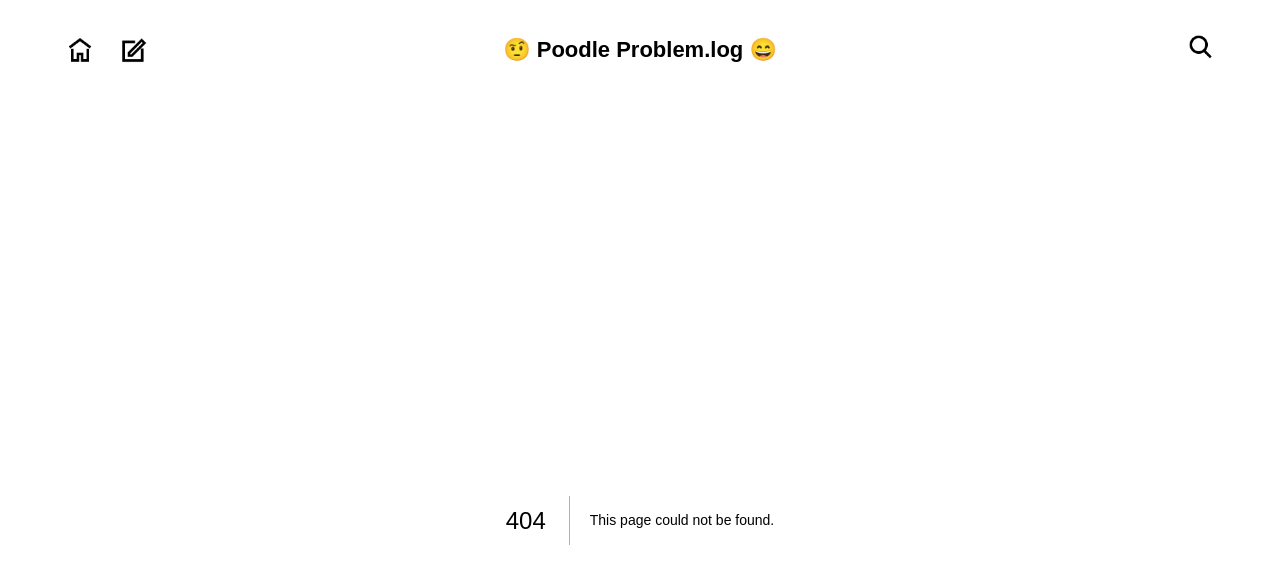
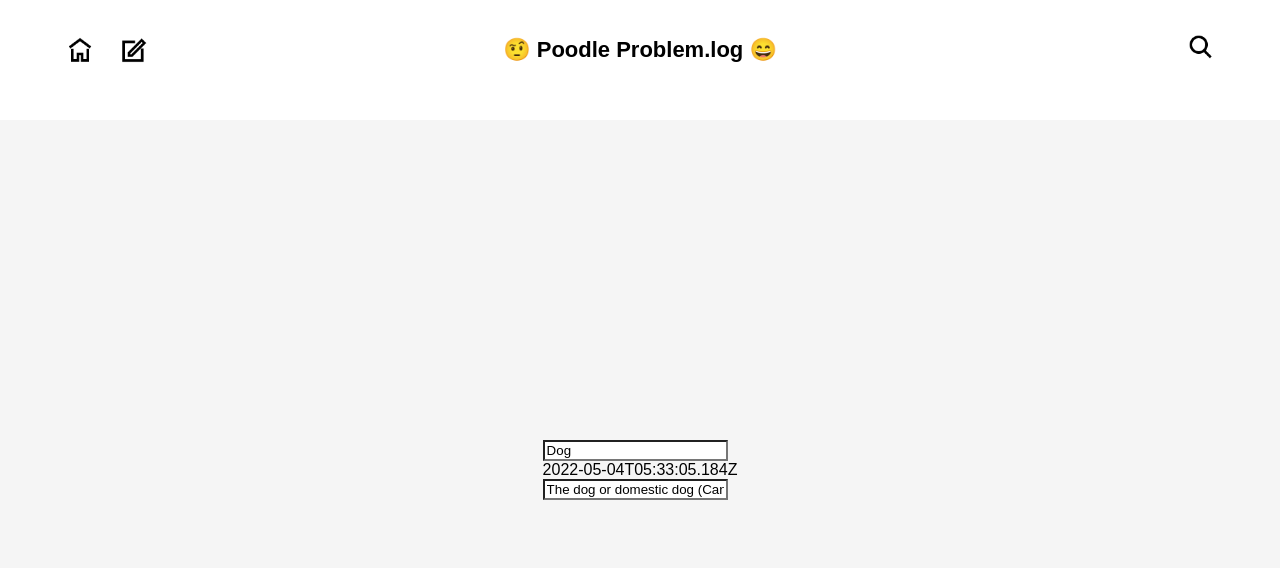
Before and after one commit to poodlepoodle/react-blog-15th, a Next.js app: page /edit/1 in a window 1280 px wide. Before the commit this address had no page. Shown: the top 568 px of the page. Built offline with nearby package versions, Linux system fonts and the light colour scheme.

Commit message:
:sparkles: [feat]:Create edit pages and setState
Create edit pages and inputState setting

```diff
--- a/pages/components/CardItem.js
+++ b/pages/components/CardItem.js
@@ -5,7 +5,7 @@ import styles from '../../styles/CardItem.module.css';
 
 import bearEmoji from '../../public/emojis/bear-face.png';
 
-const CardItem = ({ title, info, text }) => {
+const CardItem = ({ id, title, info, text }) => {
   return (
     <div className={styles.card_wrapper}>
       <div className={styles.card_container}>
--- /dev/null
+++ b/pages/components/EditField.js
@@ -0,0 +1,55 @@
+import React from 'react';
+import Image from 'next/image';
+import { useState } from 'react';
+
+import styles from '../../styles/PostItem.module.css';
+
+import { post } from '../../posts';
+
+export const getStaticPaths = async () => {
+  const paths = post.map((postItem) => ({
+    params: { id: postItem.id.toString() },
+  }));
+
+  return { paths, fallback: false };
+};
+
+const EditField = ({ id, title, info, text }) => {
+  const [titleInput, setTitleInput] = useState(title);
+  const [textInput, setTextInput] = useState(text);
+
+  const onTitleChange = (event) => {
+    setTitleInput(event.target.value);
+  };
+
+  const onTextChange = (event) => {
+    setTextInput(event.target.value);
+  };
+
+  return (
+    <div className={styles.PostWrapper}>
+      <div className={styles.PostContainer}>
+        <div className={styles.ItemInfoWrapper}>
+          <div className={styles.ItemMainTextWrapper}>
+            <input
+              type="text"
+              className={styles.ItemTitle}
+              value={titleInput}
+              onChange={onTitleChange}
+            />
+            <div className={styles.ItemInfo}></div>
+          </div>
+          <div className={styles.navbar_right_wrapper}>{info}</div>
+        </div>
+        <input
+          type="text"
+          className={styles.ItemText}
+          value={textInput}
+          onChange={onTextChange}
+        />
+      </div>
+    </div>
+  );
+};
+
+export default EditField;
--- /dev/null
+++ b/pages/edit/[id].js
@@ -0,0 +1,36 @@
+import styles from '../../styles/Write.module.css';
+
+import EditField from '../components/EditField';
+import { post } from '../../posts';
+
+export const getStaticProps = async ({ params }) => {
+  const postList = post.filter((p) => p.id.toString() === params.id);
+  return {
+    props: {
+      postItem: postList[0],
+    },
+  };
+};
+
+export const getStaticPaths = async () => {
+  const paths = post.map((postItem) => ({
+    params: { id: postItem.id.toString() },
+  }));
+
+  return { paths, fallback: false };
+};
+
+const Edit = ({ postItem }) => {
+  return (
+    <div className={styles.wrapper} id={postItem.id}>
+      <EditField
+        id={postItem.id}
+        title={postItem.title}
+        info={postItem.dateCreated}
+        text={postItem.bodyText}
+      />
+    </div>
+  );
+};
+
+export default Edit;
```
Also changed, not shown: pages/components/PostItem.js (+9 -3 lines).
